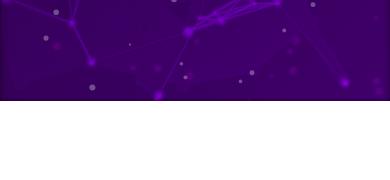
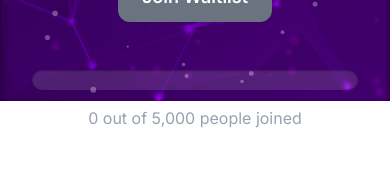
Before and after one commit to daily-aivey/soundchain-landing-page-new, a Next.js app: page / in a window 390 px wide. Shown: the part 743-923 px from the top of the page. Before the commit the page ends 844 px from the top, so only its background shows below. Built offline with nearby package versions, Linux system fonts and the light colour scheme; no server answers.

Commit message:
Scroll-reveal: mobile-only initial window + queue; keep desktop behavior unchanged

```diff
--- a/app/page.tsx
+++ b/app/page.tsx
@@ -111,7 +111,28 @@ export default function Home() {
   // Enhanced sequential scroll-based reveal system supporting data-sequence
   useEffect(() => {
     let initialLoad = true;
-    setTimeout(() => { initialLoad = false; }, 500);
+    const isMobileAtMount = window.innerWidth <= 768;
+    initialLoad = isMobileAtMount;
+    const initialWindowMs = isMobileAtMount ? 300 : 0;
+    const queued: { el: HTMLElement; sequence: number; baseDelay: number }[] = [];
+    setTimeout(() => {
+      initialLoad = false;
+      if (isMobileAtMount && queued.length) {
+        queued
+          .sort((a, b) => a.sequence - b.sequence)
+          .forEach(({ el, sequence, baseDelay }) => {
+            const finalDelay = sequence > 0 ? sequence * 300 + baseDelay : baseDelay;
+            setTimeout(() => {
+              el.classList.remove('hidden');
+              el.classList.add('revealed');
+              if (el.id === 'progress-section') {
+                setProgressVisible(true);
+              }
+            }, finalDelay);
+          });
+        queued.length = 0;
+      }
+    }, initialWindowMs);
     const elements = Array.from(document.querySelectorAll<HTMLElement>('[data-reveal]'));
     // Sort elements by data-sequence (default 0)
     const sortedElements = elements.slice().sort((a, b) => {
@@ -129,12 +150,17 @@ export default function Home() {
         // Collect all entries that are intersecting, and sort by data-sequence
         const revealed: { el: HTMLElement; sequence: number; baseDelay: number }[] = [];
         entries.forEach(entry => {
-          if (!initialLoad && entry.isIntersecting) {
+          if (entry.isIntersecting) {
             const el = entry.target as HTMLElement;
             const sequence = parseInt(el.getAttribute('data-sequence') || '0', 10);
             const baseDelay = parseInt(el.getAttribute('data-delay') || '0', 10);
-            revealed.push({ el, sequence, baseDelay });
-            obs.unobserve(el);
+
+            if (isMobileAtMount && initialLoad) {
+              queued.push({ el, sequence, baseDelay });
+            } else {
+              revealed.push({ el, sequence, baseDelay });
+              obs.unobserve(el);
+            }
           }
         });
         // Sort by sequence
```
